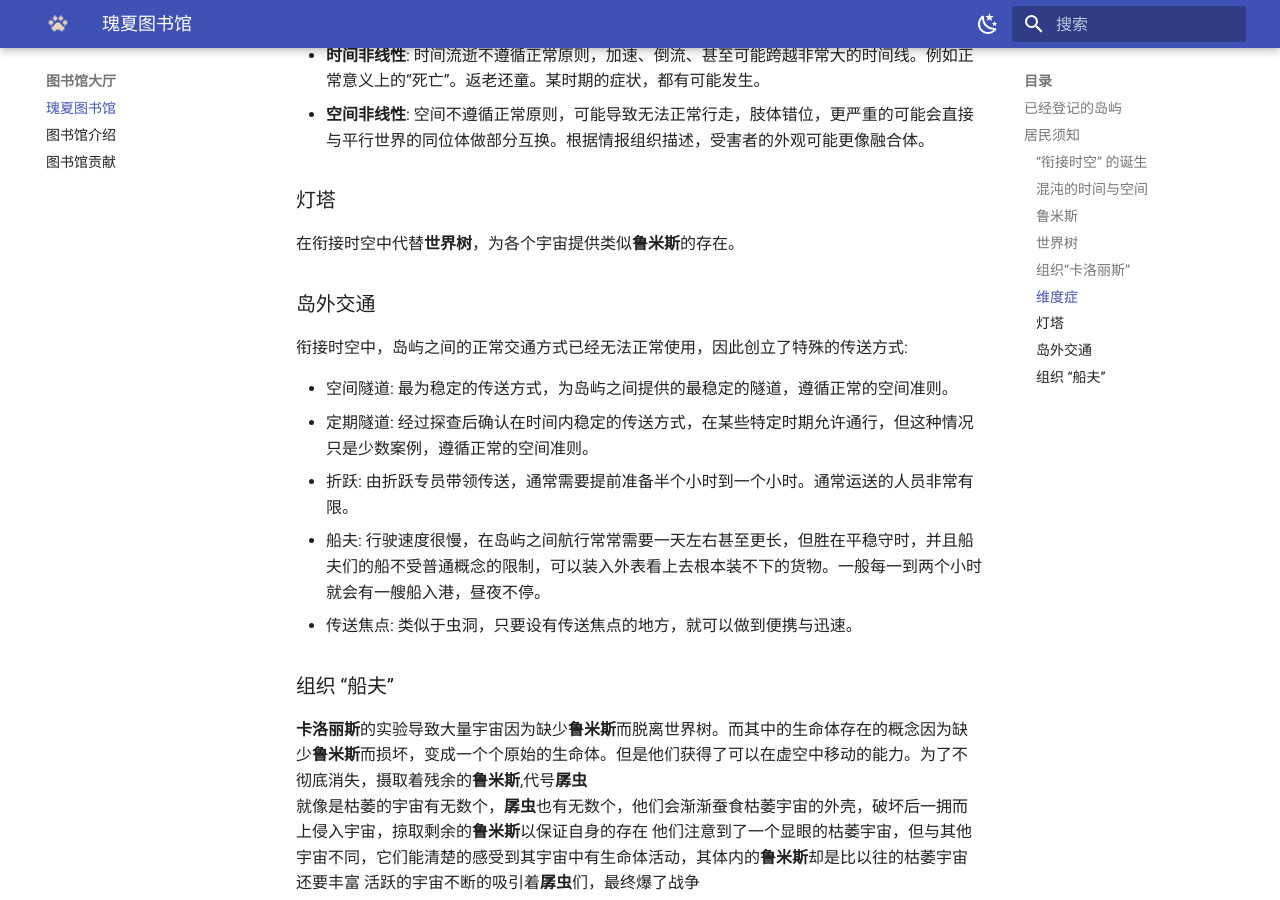
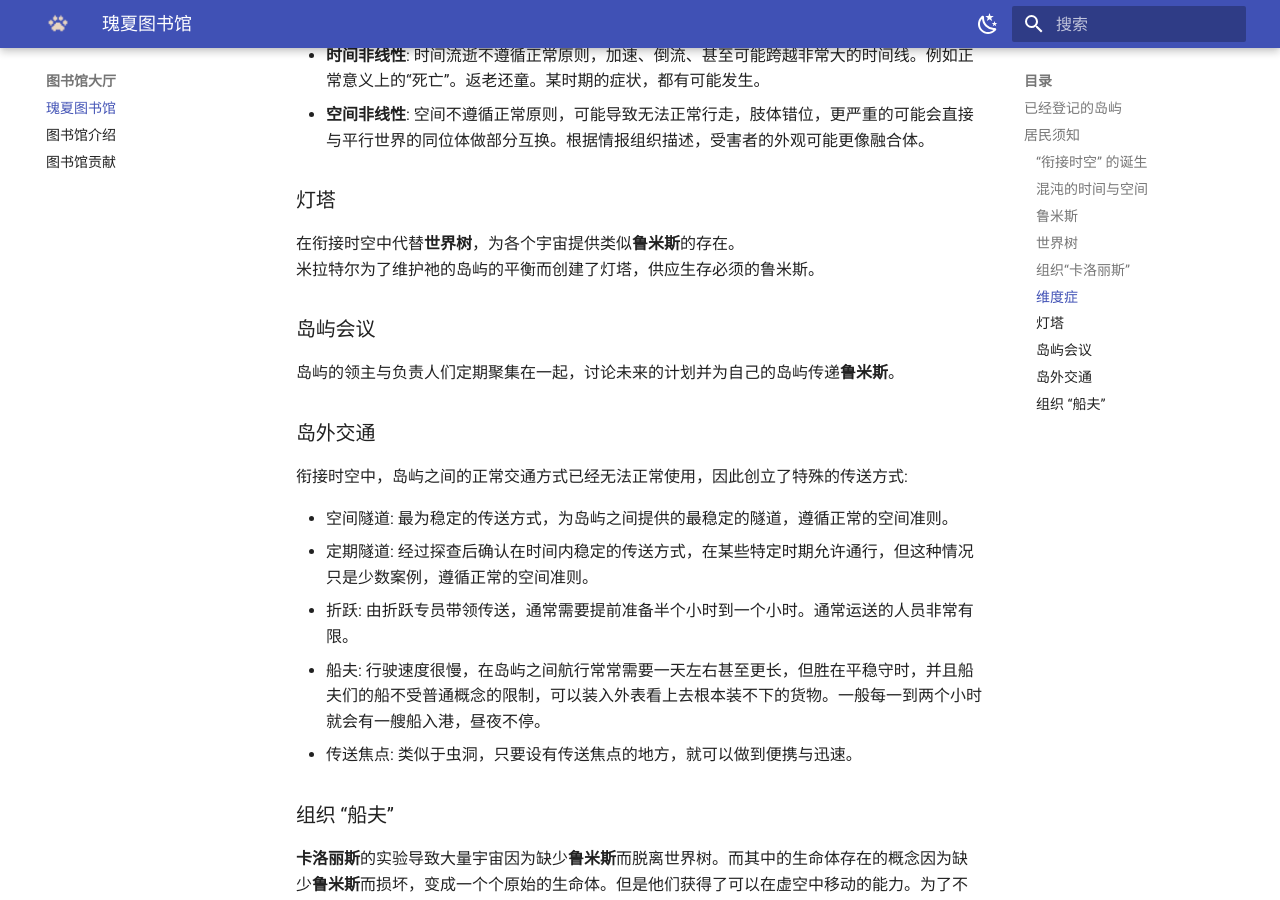
Before and after one commit to AmarokIce/LibraryOfGousa, an MkDocs documentation site: the page built from docs/index.md, in a window 1280 px wide and 900 px high, scrolled down 1736 px. Built offline with MkDocs 1.6.1 and Material for MkDocs 9.7.7, drawn with Linux system fonts in a browser that asks for light colours.

Commit message:
🐺🐺

```diff
--- a/docs/index.md
+++ b/docs/index.md
@@ -55,6 +55,11 @@
 ### 灯塔
 
 在衔接时空中代替**世界树**，为各个宇宙提供类似**鲁米斯**的存在。
+米拉特尔为了维护祂的岛屿的平衡而创建了灯塔，供应生存必须的鲁米斯。
+
+### 岛屿会议
+
+岛屿的领主与负责人们定期聚集在一起，讨论未来的计划并为自己的岛屿传递**鲁米斯**。
 
 ### 岛外交通
 
```
